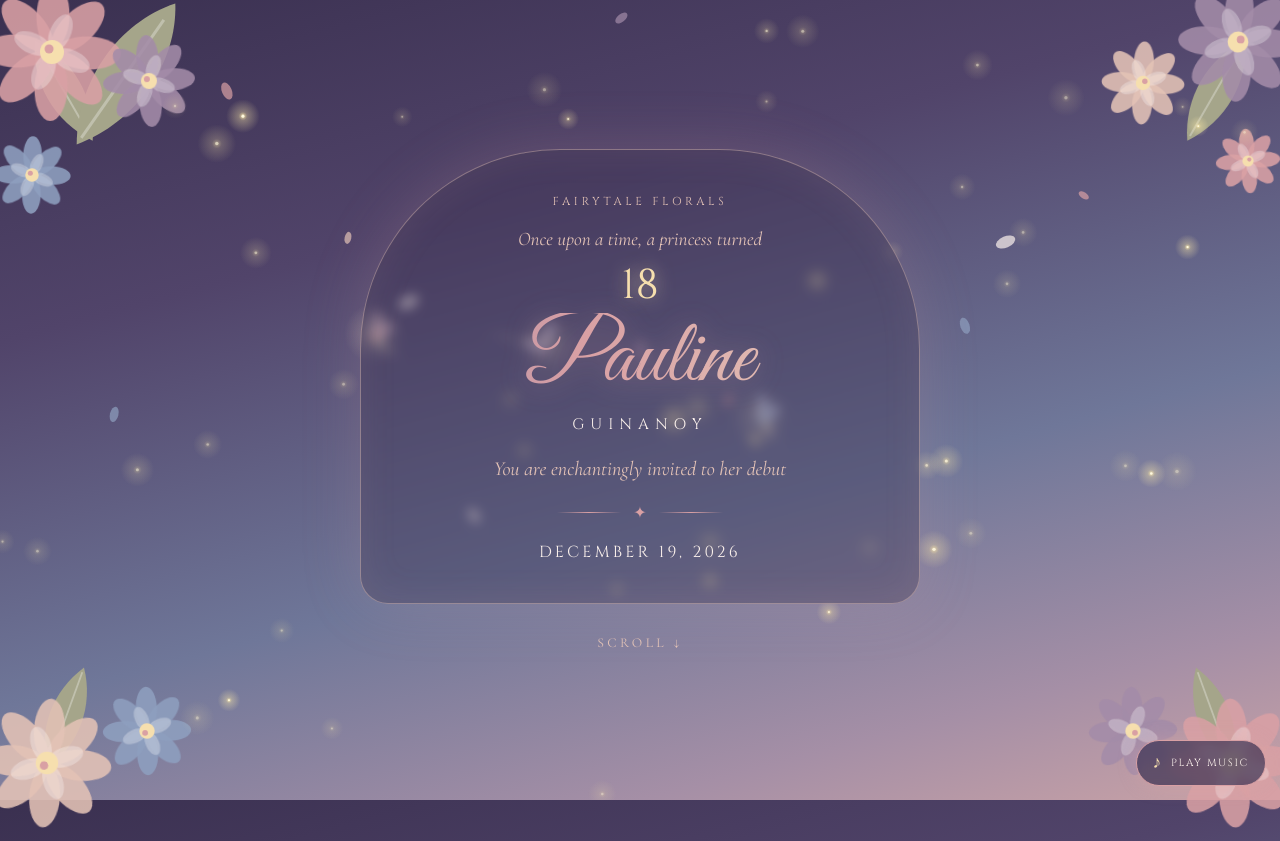
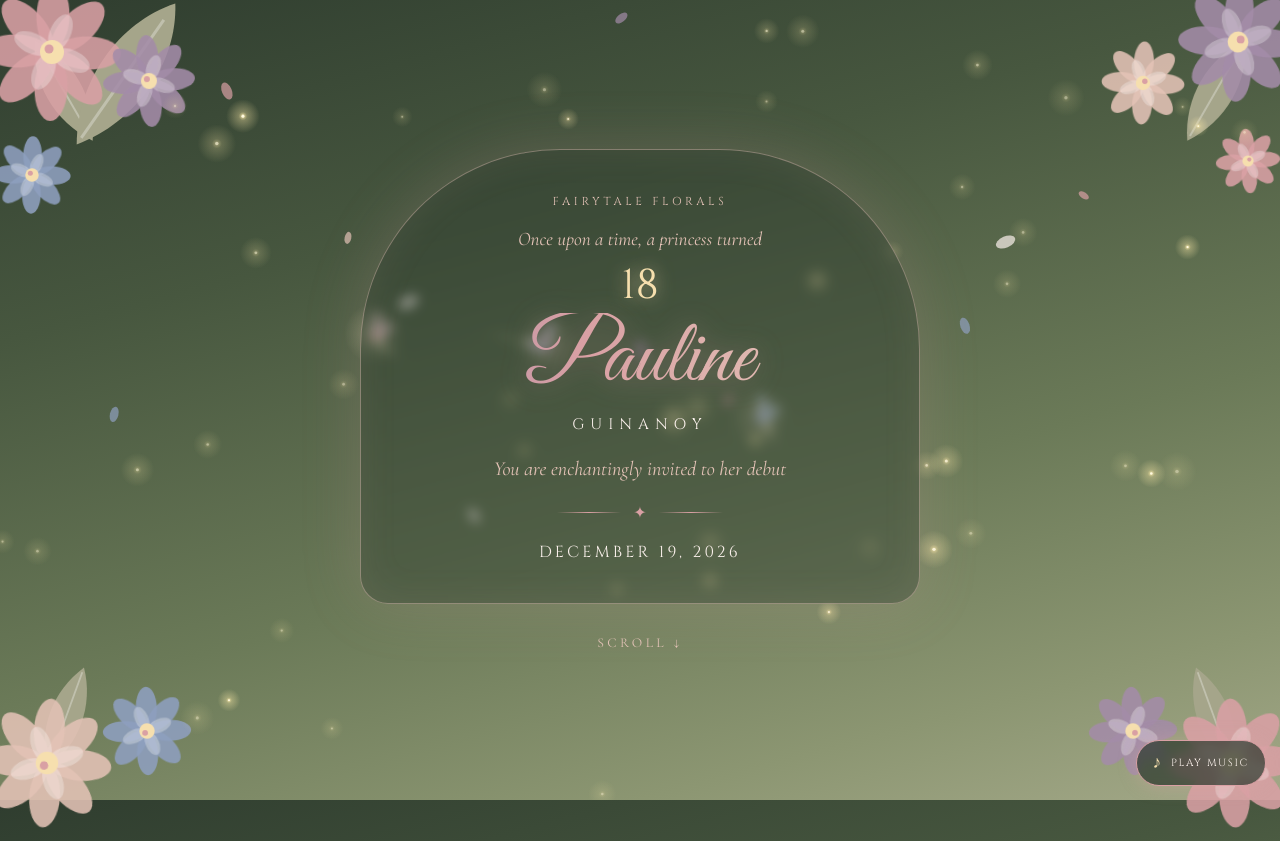
Before and after one commit to jrgmendoza-bc/Fairytale-Debut, a plain HTML site: page index.html in a window 1280 px wide. Shown: the top 841 px of the page. Drawn offline with nearby package versions, Linux system fonts and the light colour scheme.

Commit message:
Make background sage green
Co-Authored-By: Claude Sonnet 5.5 <noreply@anthropic.com>
Claude-Session: https://claude.ai/code/session_01WkkiCG172VMoU8XGRutUmi

```diff
--- a/index.html
+++ b/index.html
@@ -22,7 +22,7 @@ html{scroll-behavior:smooth}
 body{
   font-family:'Cormorant Garamond',Georgia,serif;
   color:var(--cream);
-  background:linear-gradient(165deg,#3a3050 0%,#51446a 30%,#6f7799 62%,#a58fa6 85%,#c9a2a6 100%);
+  background:linear-gradient(165deg,#2f3d2f 0%,#47573f 30%,#6b7a58 62%,#8c9672 85%,#a3a888 100%);
   background-attachment:fixed;
   min-height:100vh;
   overflow-x:hidden;
@@ -43,7 +43,7 @@ section{min-height:100svh;display:flex;flex-direction:column;align-items:center;
 .card{
   width:min(92vw,560px);
   padding:44px 28px 40px;
-  background:rgba(58,48,80,.38);
+  background:rgba(40,54,42,.38);
   border:1px solid rgba(227,194,182,.45);
   border-radius:200px 200px 28px 28px;
   backdrop-filter:blur(6px);-webkit-backdrop-filter:blur(6px);
@@ -84,7 +84,7 @@ h2{font-family:'Great Vibes',cursive;font-weight:400;font-size:clamp(2.4rem,10vw
 .done{font-family:'Great Vibes',cursive;font-size:2.6rem;color:var(--gold);display:none}
 
 .details{width:min(92vw,520px);display:grid;gap:14px}
-.row{padding:18px 20px;border-radius:18px;background:rgba(58,48,80,.4);border:1px solid rgba(163,139,168,.55)}
+.row{padding:18px 20px;border-radius:18px;background:rgba(40,54,42,.4);border:1px solid rgba(163,139,168,.55)}
 .row small{display:block;font-family:'Cinzel',serif;letter-spacing:.28em;font-size:.65rem;color:var(--rose);margin-bottom:6px;text-transform:uppercase}
 .row p{font-size:1.25rem}
 .note{margin-top:26px;font-style:italic;color:var(--blush);max-width:34ch}
@@ -108,7 +108,7 @@ section.tight{min-height:auto;padding:56px 24px}
 .sw{width:54px;text-align:center;font-size:.7rem;color:var(--blush)}
 .sw i{display:block;width:54px;height:54px;border-radius:50%;margin-bottom:6px;border:2px solid rgba(251,241,236,.55);box-shadow:0 0 16px rgba(251,241,236,.18)}
 .acc{display:grid;gap:10px;width:min(92vw,520px);text-align:left}
-.acc details{border-radius:18px;background:rgba(58,48,80,.42);border:1px solid rgba(163,139,168,.55);padding:0 18px}
+.acc details{border-radius:18px;background:rgba(40,54,42,.42);border:1px solid rgba(163,139,168,.55);padding:0 18px}
 .acc summary{list-style:none;cursor:pointer;padding:16px 0;font-family:'Cinzel',serif;letter-spacing:.14em;font-size:.9rem;display:flex;justify-content:space-between;align-items:center}
 .acc summary::-webkit-details-marker{display:none}
 .acc summary:after{content:'✦';color:var(--rose);transition:transform .4s}
@@ -129,7 +129,7 @@ section.tight{min-height:auto;padding:56px 24px}
 .form input::placeholder,.form textarea::placeholder{color:rgba(251,241,236,.55)}
 .form input:focus,.form select:focus,.form textarea:focus{outline:none;border-color:var(--gold);box-shadow:0 0 14px rgba(246,223,174,.35)}
 #rsvpOut{margin-top:14px;font-style:italic;color:var(--gold);white-space:pre-wrap;max-width:34ch}
-.music{position:fixed;right:14px;bottom:14px;z-index:5;display:flex;align-items:center;gap:8px;padding:10px 16px;border-radius:999px;border:1px solid var(--rose);background:rgba(58,48,80,.7);color:var(--cream);font-family:'Cinzel',serif;font-size:.65rem;letter-spacing:.16em;text-transform:uppercase;cursor:pointer;backdrop-filter:blur(6px);-webkit-backdrop-filter:blur(6px);box-shadow:0 0 18px rgba(217,160,164,.35)}
+.music{position:fixed;right:14px;bottom:14px;z-index:5;display:flex;align-items:center;gap:8px;padding:10px 16px;border-radius:999px;border:1px solid var(--rose);background:rgba(40,54,42,.7);color:var(--cream);font-family:'Cinzel',serif;font-size:.65rem;letter-spacing:.16em;text-transform:uppercase;cursor:pointer;backdrop-filter:blur(6px);-webkit-backdrop-filter:blur(6px);box-shadow:0 0 18px rgba(217,160,164,.35)}
 .music b{font-size:1.1rem;color:var(--gold);font-weight:400}
 .music:not(.on){animation:pulse 2.4s ease-in-out infinite}
 @keyframes pulse{50%{box-shadow:0 0 28px rgba(246,223,174,.75)}}
```
